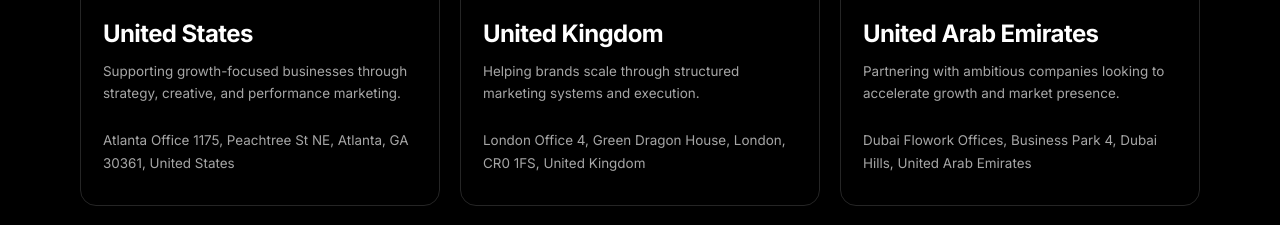
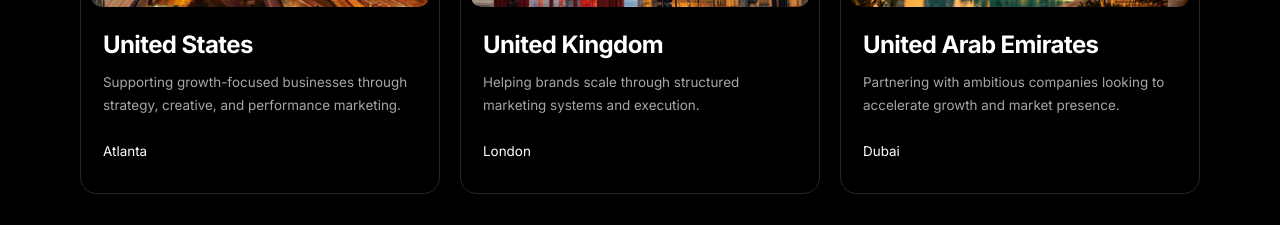
Before and after one commit to Aftab-Ahmed-Soomro/USS-web, a Next.js app: page /contact in a window 1280 px wide. Shown: the part 1620-1845 px from the top of the page. Built offline with nearby package versions, Linux system fonts and the light colour scheme.

Commit message:
refactor: simplify region addresses in ContactGlobal component and enhance styling for address display

```diff
--- a/app/components/ContactGlobal.tsx
+++ b/app/components/ContactGlobal.tsx
@@ -10,7 +10,7 @@ const regions = [
     name: "United States",
     description:
       "Supporting growth-focused businesses through strategy, creative, and performance marketing.",
-    address: "Atlanta Office 1175, Peachtree St NE, Atlanta, GA 30361, United States",
+    address: "Atlanta",
     image: "/assets/Downtown Atlanta.webp",
     alt: "United States skyline at sunset",
   },
@@ -18,7 +18,7 @@ const regions = [
     name: "United Kingdom",
     description:
       "Helping brands scale through structured marketing systems and execution.",
-    address: "London Office 4, Green Dragon House, London, CR0 1FS, United Kingdom",
+    address: "London",
     image: "/assets/UK.webp",
     alt: "United Kingdom skyline at night",
   },
@@ -26,7 +26,7 @@ const regions = [
     name: "United Arab Emirates",
     description:
       "Partnering with ambitious companies looking to accelerate growth and market presence.",
-    address: "Dubai Flowork Offices, Business Park 4, Dubai Hills, United Arab Emirates",
+    address: "Dubai",
     image: "/assets/Dubai.jpeg",
     alt: "UAE skyline at dusk",
   },
@@ -125,6 +125,13 @@ export default function WeAreGlobal() {
           letter-spacing: -0.6px;
           line-height: 32px;
         }
+        .wag-card-desc-color {
+          color: #fff;
+          margin: 0;
+          font-size: clamp(0.8125rem, 1.05vw, 0.9375rem);
+          font-weight: 400;
+          line-height: 22.75px;
+        }
 
         .wag-card-desc {
           color: #FFFFFFA6;
@@ -179,7 +186,7 @@ export default function WeAreGlobal() {
               <div className="wag-card-body">
                 <h2 className="wag-card-title">{regions[0].name}</h2>
                 <p className="wag-card-desc">{regions[0].description}</p> <br />
-                <div className="wag-card-desc mt-4">
+                <div className="wag-card-desc-color mt-4">
                   {regions[0].address}
                 </div>
               </div>
@@ -195,7 +202,7 @@ export default function WeAreGlobal() {
               <div className="wag-card-body">
                 <h2 className="wag-card-title">{regions[1].name}</h2>
                 <p className="wag-card-desc">{regions[1].description}</p> <br />
-                <div className="wag-card-desc mt-4">
+                <div className="wag-card-desc-color mt-4">
                   {regions[1].address}
                 </div>
               </div>
@@ -211,7 +218,7 @@ export default function WeAreGlobal() {
               <div className="wag-card-body">
                 <h2 className="wag-card-title">{regions[2].name}</h2>
                 <p className="wag-card-desc">{regions[2].description}</p> <br />
-                <div className="wag-card-desc mt-4">
+                <div className="wag-card-desc-color mt-4">
                   {regions[2].address}
                 </div>
               </div>
```
